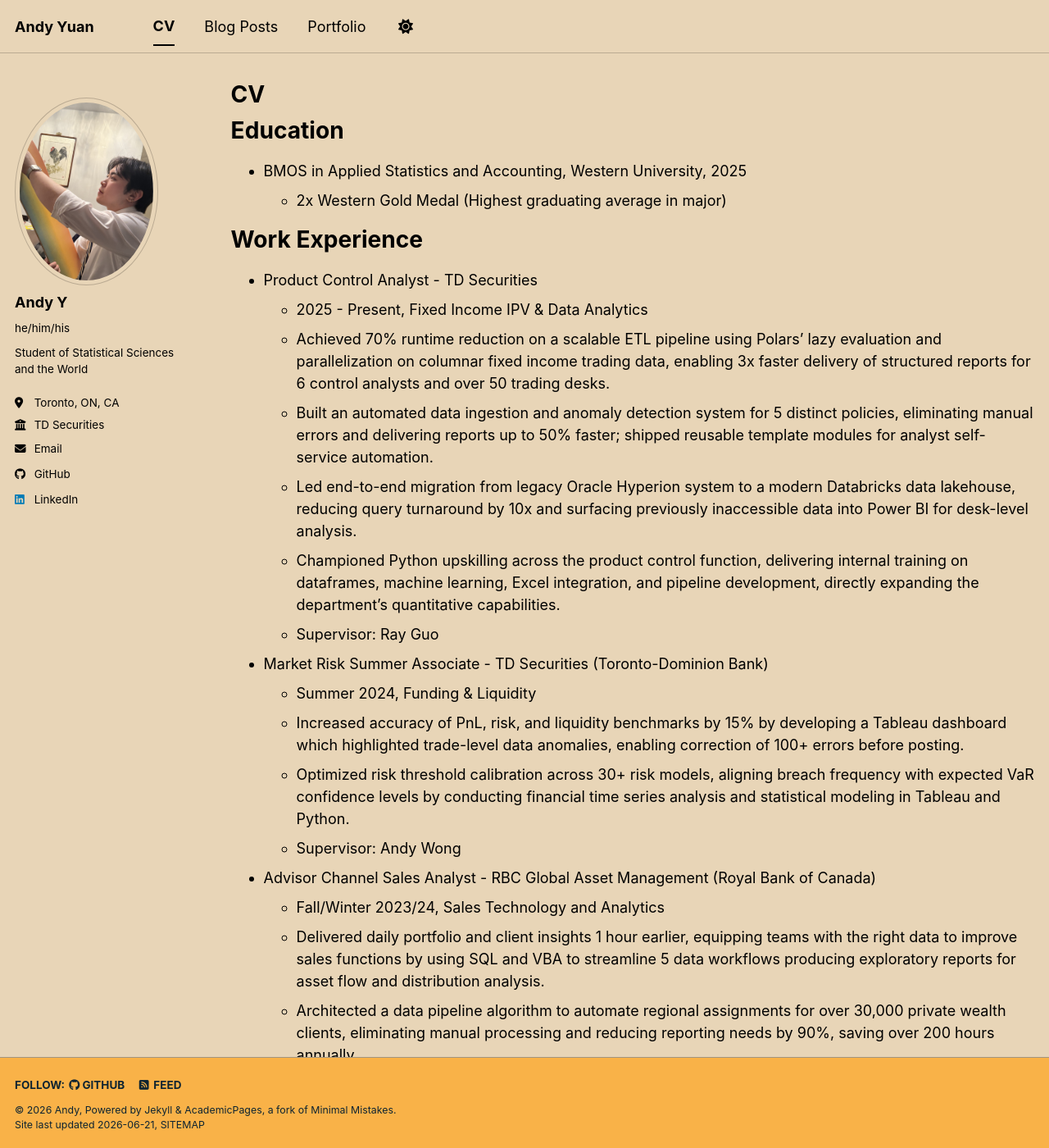
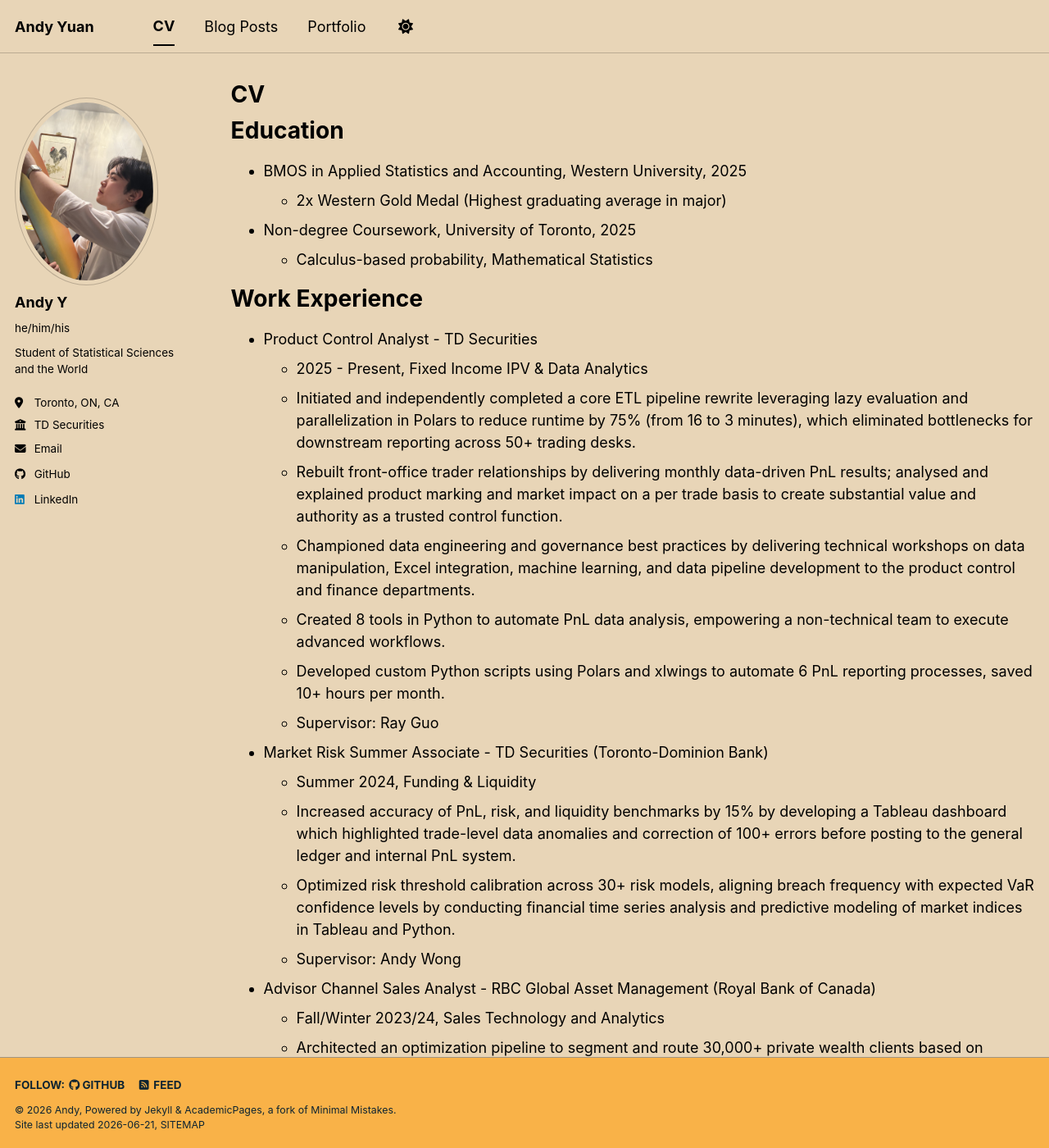
Before and after one commit to andytyuan2/andytyuan2.github.io, a Jekyll site: the page built from _pages/cv.md, in a window 1280 px wide and 1400 px high. Shown: the whole window at 82% size. Built offline with Jekyll 4.4.1, drawn with Linux system fonts in a browser that asks for light colours; a script bundle is joined from its source files by our own code; library files that are not in the unit come from our copies.

Commit message:
Update CV with new coursework and work experience details
Added non-degree coursework and expanded work experience details, including achievements in ETL pipeline optimization and data analysis.

```diff
--- a/_pages/cv.md
+++ b/_pages/cv.md
@@ -13,27 +13,29 @@
 ======
 * BMOS in Applied Statistics and Accounting, Western University, 2025
   * 2x Western Gold Medal (Highest graduating average in major)
+* Non-degree Coursework, University of Toronto, 2025
+  * Calculus-based probability, Mathematical Statistics
 
 Work Experience
 ======
 * Product Control Analyst - TD Securities
   * 2025 - Present, Fixed Income IPV & Data Analytics
-  * Achieved 70% runtime reduction on a scalable ETL pipeline using Polars’ lazy evaluation and parallelization on columnar fixed income trading data, enabling 3x faster delivery of structured reports for 6 control analysts and over 50 trading desks.
-  * Built an automated data ingestion and anomaly detection system for 5 distinct policies, eliminating manual errors and delivering reports up to 50% faster; shipped reusable template modules for analyst self-service automation.
-  * Led end-to-end migration from legacy Oracle Hyperion system to a modern Databricks data lakehouse, reducing query turnaround by 10x and surfacing previously inaccessible data into Power BI for desk-level analysis.
-  * Championed Python upskilling across the product control function, delivering internal training on dataframes, machine learning, Excel integration, and pipeline development, directly expanding the department’s quantitative capabilities.
+  * Initiated and independently completed a core ETL pipeline rewrite leveraging lazy evaluation and parallelization in Polars to reduce runtime by 75% (from 16 to 3 minutes), which eliminated bottlenecks for downstream reporting across 50+ trading desks.
+  * Rebuilt front-office trader relationships by delivering monthly data-driven PnL results; analysed and explained product marking and market impact on a per trade basis to create substantial value and authority as a trusted control function.
+  * Championed data engineering and governance best practices by delivering technical workshops on data manipulation, Excel integration, machine learning, and data pipeline development to the product control and finance departments.
+  * Created 8 tools in Python to automate PnL data analysis, empowering a non-technical team to execute advanced workflows.
+  * Developed custom Python scripts using Polars and xlwings to automate 6 PnL reporting processes, saved 10+ hours per month.
   * Supervisor: Ray Guo
 
 * Market Risk Summer Associate - TD Securities (Toronto-Dominion Bank)
   * Summer 2024, Funding & Liquidity
-  * Increased accuracy of PnL, risk, and liquidity benchmarks by 15% by developing a Tableau dashboard which highlighted trade-level data anomalies, enabling correction of 100+ errors before posting.
-  * Optimized risk threshold calibration across 30+ risk models, aligning breach frequency with expected VaR confidence levels by conducting financial time series analysis and statistical modeling in Tableau and Python.
+  * Increased accuracy of PnL, risk, and liquidity benchmarks by 15% by developing a Tableau dashboard which highlighted trade-level data anomalies and correction of 100+ errors before posting to the general ledger and internal PnL system.
+  * Optimized risk threshold calibration across 30+ risk models, aligning breach frequency with expected VaR confidence levels by conducting financial time series analysis and predictive modeling of market indices in Tableau and Python.
   * Supervisor: Andy Wong
 
 * Advisor Channel Sales Analyst - RBC Global Asset Management (Royal Bank of Canada)
   * Fall/Winter 2023/24, Sales Technology and Analytics
-  * Delivered daily portfolio and client insights 1 hour earlier, equipping teams with the right data to improve sales functions by using SQL and VBA to streamline 5 data workflows producing exploratory reports for asset flow and distribution analysis.
-  * Architected a data pipeline algorithm to automate regional assignments for over 30,000 private wealth clients, eliminating manual processing and reducing reporting needs by 90%, saving over 200 hours annually.
+  * Architected an optimization pipeline to segment and route 30,000+ private wealth clients based on geographical and financial attributes. This saved 200+ hours annually and provisioned sales teams with relevant clients and sales opportunities faster.
   * Facilitated 100+ new sales relationships by assigning over $100 million of assets to wealth advisors in fund flow reconciliation.
   * Supervisor: Vaibhav Karandikar
 
```
